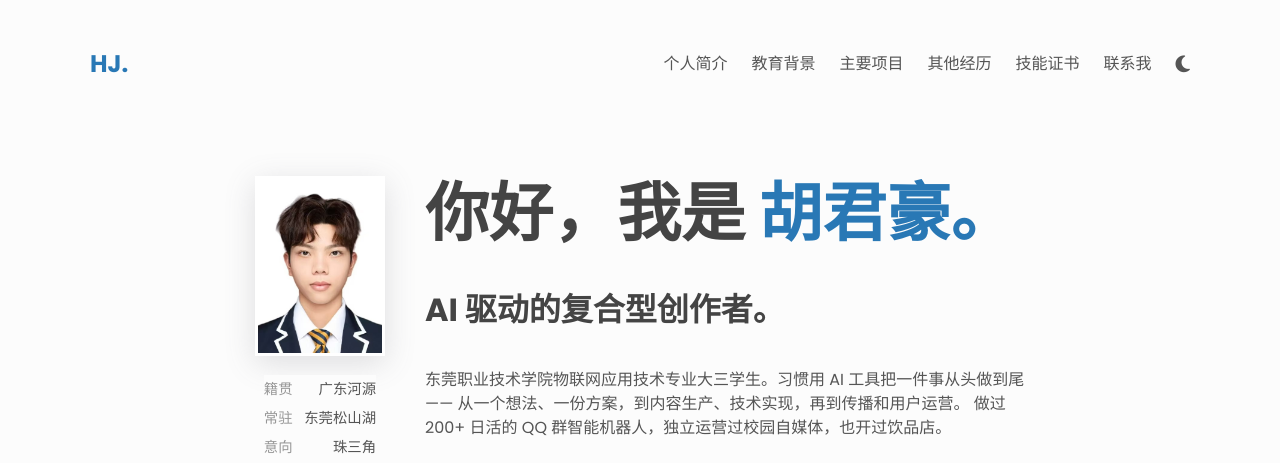
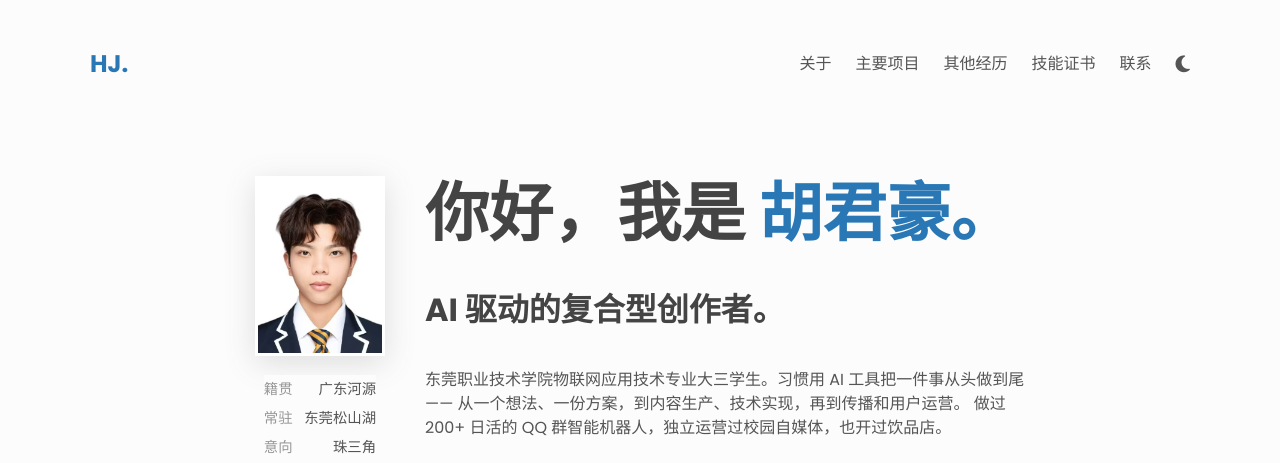
Before and after one commit to Jh-SKILL/resume, a plain HTML site: page index.html in a window 1280 px wide. Shown: the top 463 px of the page. Drawn offline with Linux system fonts and the light colour scheme.

Commit message:
Update index.html

```diff
--- a/index.html
+++ b/index.html
@@ -25,28 +25,20 @@
 
       <nav class="nav center">
         <ul class="nav__list center">
-          <li class="nav__list-item nav__group-label">关于我</li>
           <li class="nav__list-item">
-            <a class="link link--nav" href="#about">个人简介</a>
+            <a class="link link--nav" href="#about">关于</a>
           </li>
-          <li class="nav__list-item">
-            <a class="link link--nav" href="#education">教育背景</a>
-          </li>
-
-          <li class="nav__list-item nav__group-label">项目经历</li>
           <li class="nav__list-item">
             <a class="link link--nav" href="#main-projects">主要项目</a>
           </li>
           <li class="nav__list-item">
             <a class="link link--nav" href="#other-exp">其他经历</a>
           </li>
-
-          <li class="nav__list-item nav__group-label">更多</li>
           <li class="nav__list-item">
             <a class="link link--nav" href="#skills">技能证书</a>
           </li>
           <li class="nav__list-item">
-            <a class="link link--nav" href="#contact">联系我</a>
+            <a class="link link--nav" href="#contact">联系</a>
           </li>
         </ul>
 
```
